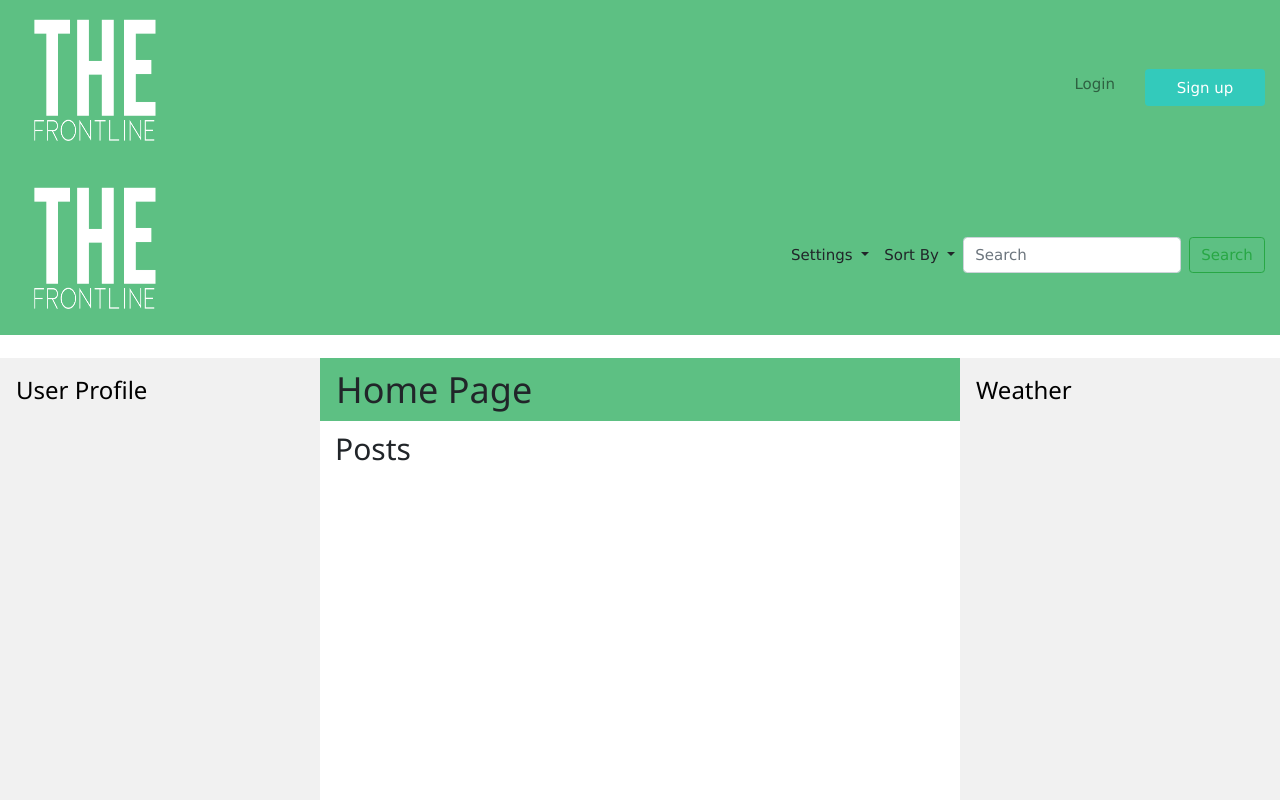
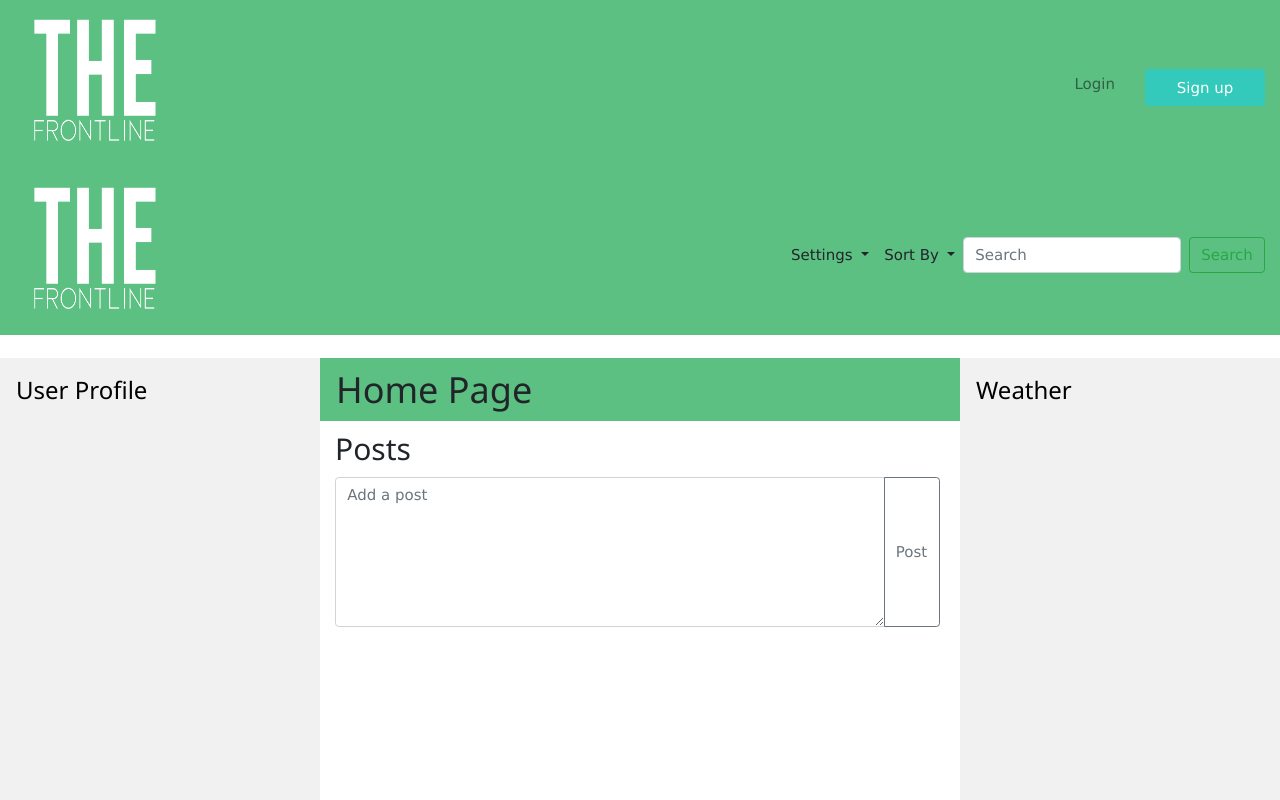
Before and after one commit to 1905-may28-sps/frontline-line, an Angular app: page / in a window 1280 px wide. Built offline with nearby package versions, Linux system fonts and the light colour scheme.

Commit message:
adding post area

```diff
--- a/src/app/Components/home/home.component.html
+++ b/src/app/Components/home/home.component.html
@@ -61,7 +61,18 @@
         <h1>Home Page</h1>
       </div>
 
-      <div class="container">
+      <div class="container posts">
       <h2>Posts</h2>
+      <div class="postAdd">
+        <div class="input-group mb-1" style="width:65%;height:10em" >
+                <textarea id="newPost" type="text" class="form-control" placeholder="Add a post"></textarea>
+                <div class="input-group-append">
+                  <button class="btn btn-outline-secondary" type="button" id="addPostButton">Post</button>
+
+
+                </div>
+              </div>
+      </div>
+      <div class="postShow"></div>
       </div>
       </div>
```
